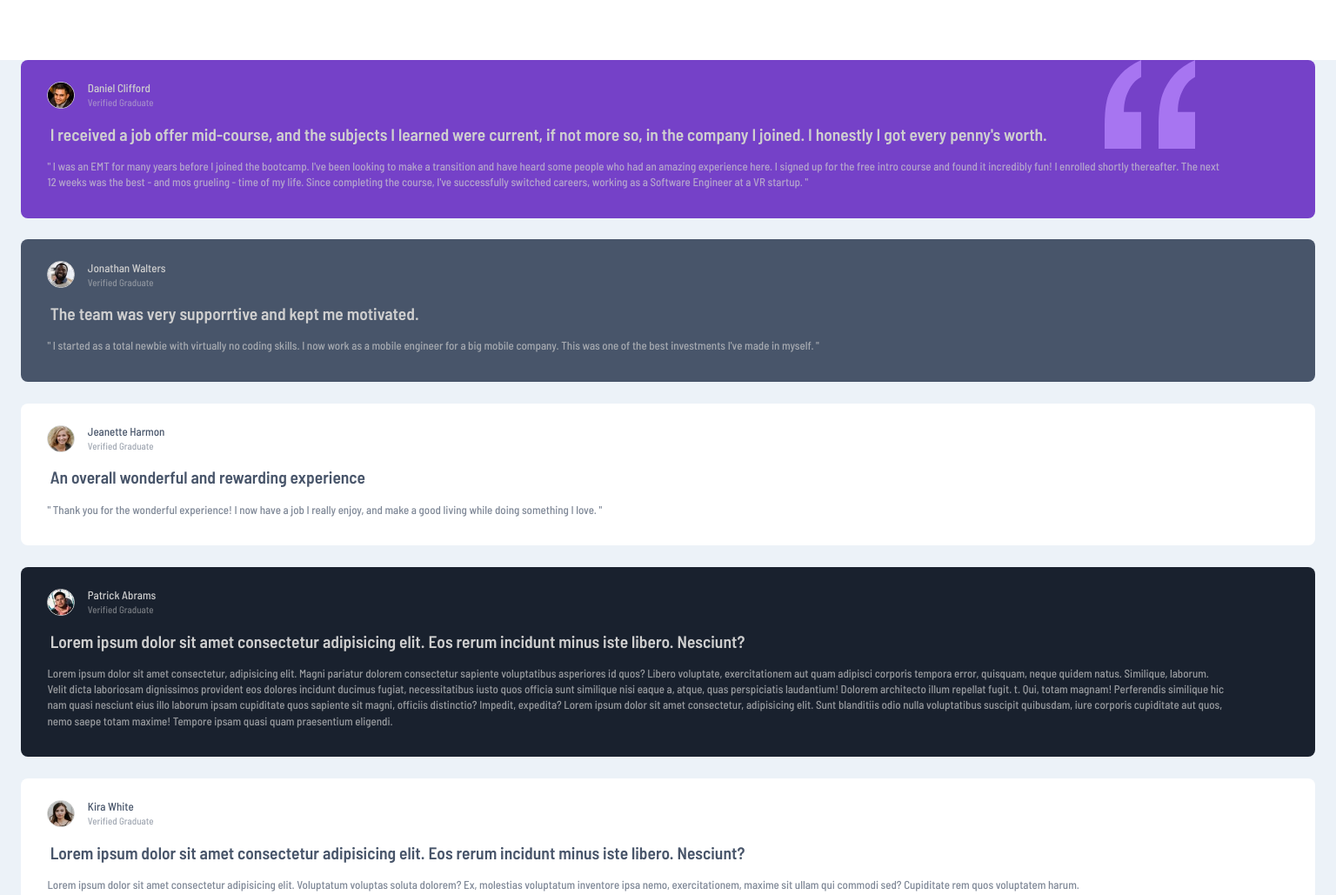
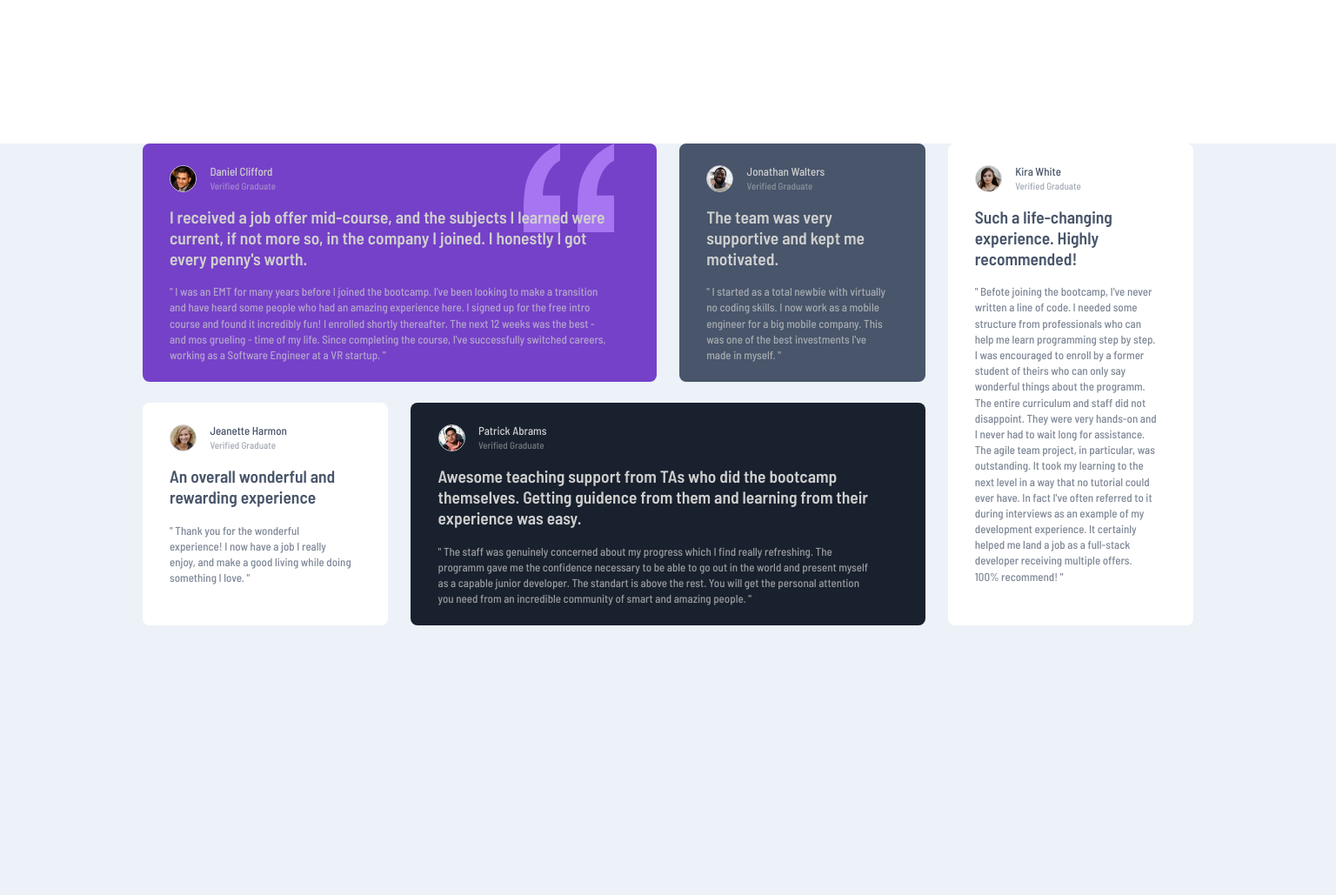
Before and after one commit to consolefish/testimonials-grid-section-main, a plain HTML site: page index.html in a window 1536 px wide. Shown: the top 1029 px of the page at 87% size. Drawn offline with Linux system fonts and the light colour scheme.

Commit message:
Responsive mobile-first

```diff
--- a/index.html
+++ b/index.html
@@ -51,7 +51,7 @@
                             <span class="user-title text-clr-light text-opacity-50">Verified Graduate</span>
                         </div>
                     </div>
-                    <h2 class="card-header text-clr-light">The team was very supporrtive and kept me motivated.</h2>
+                    <h2 class="card-header text-clr-light">The team was very supportive and kept me motivated.</h2>
                     <p class="review text-clr-light text-opacity-70">
                         " I started as a total newbie with virtually no
                         coding skills. I now work as a mobile engineer for
@@ -86,12 +86,12 @@
                             <span class="user-title text-clr-light text-opacity-50">Verified Graduate</span>
                         </div>
                     </div>
-                    <h2 class="card-header text-clr-light">Lorem ipsum dolor sit amet consectetur adipisicing elit. Eos rerum incidunt minus iste libero. Nesciunt?</h2>
+                    <h2 class="card-header text-clr-light">Awesome teaching support from TAs who did the bootcamp themselves. Getting guidence from them and learning from their experience was easy.</h2>
                     <p class="review text-clr-light text-opacity-70">
-                        Lorem ipsum dolor sit amet consectetur, adipisicing elit. Magni pariatur dolorem consectetur sapiente voluptatibus asperiores id quos? Libero voluptate, exercitationem aut quam adipisci corporis tempora error, quisquam, neque quidem natus.
-                        Similique, laborum. Velit dicta laboriosam dignissimos provident eos dolores incidunt ducimus fugiat, necessitatibus iusto quos officia sunt similique nisi eaque a, atque, quas perspiciatis laudantium! Dolorem architecto illum repellat fugit.
-                        t. Qui, totam magnam! Perferendis similique hic nam quasi nesciunt eius illo laborum ipsam cupiditate quos sapiente sit magni, officiis distinctio? Impedit, expedita? Lorem ipsum dolor sit amet consectetur, adipisicing elit. Sunt blanditiis odio
-                        nulla voluptatibus suscipit quibusdam, iure corporis cupiditate aut quos, nemo saepe totam maxime! Tempore ipsam quasi quam praesentium eligendi.
+                        " The staff was genuinely concerned about my progress which I find really refreshing. The programm
+                        gave me the confidence necessary to be able to go out in the world and present myself as a capable junior
+                        developer. The standart is above the rest. You will get the personal attention you need from an incredible
+                        community of smart and amazing people. "
                     </p>
                 </div>
             </div>
@@ -104,8 +104,16 @@
                             <span class="user-title text-clr-dark text-opacity-50">Verified Graduate</span>
                         </div>
                     </div>
-                    <h2 class="card-header text-clr-dark">Lorem ipsum dolor sit amet consectetur adipisicing elit. Eos rerum incidunt minus iste libero. Nesciunt?</h2>
-                    <p class="review text-clr-dark text-opacity-70">Lorem ipsum dolor sit amet consectetur adipisicing elit. Voluptatum voluptas soluta dolorem? Ex, molestias voluptatum inventore ipsa nemo, exercitationem, maxime sit ullam qui commodi sed? Cupiditate rem quos voluptatem harum.</p>
+                    <h2 class="card-header text-clr-dark">Such a life-changing experience. Highly recommended!</h2>
+                    <p class="review text-clr-dark text-opacity-70">
+                        " Befote joining the bootcamp, I've never written a line of code. I needed some structure from professionals
+                        who can help me learn programming step by step. I was encouraged to enroll by a former student of theirs
+                        who can only say wonderful things about the programm. The entire curriculum and staff did not disappoint.
+                        They were very hands-on and I never had to wait long for assistance. The agile team project, in particular,
+                        was outstanding. It took my learning to the next level in a way that no tutorial could ever have.
+                        In fact I've often referred to it during interviews as an example of my development experience. It certainly helped me land
+                        a job as a full-stack developer receiving multiple offers. 100% recommend! "
+                    </p>
                 </div>
             </div>
         </div>
--- a/style/style.css
+++ b/style/style.css
@@ -82,6 +82,26 @@ body {
 .main-grid-container {
     margin: 5.3em 1.85em;
     display: grid;
+    grid-template-columns: minmax(327px, 446px);
+    justify-content: center;
+    align-content: center;
+    gap: 1.9em 2em;
+}
+
+.card {
+    border-radius: 8px;
+    padding: 1.85em 2.4em 2.4em 2.4em;
+}
+
+.card__wrapper {
+    display: flex;
+    flex-flow: column nowrap;
+    justify-content: flex-start;
+    width: 95%;
+}
+
+.card__wrapper > * {
+    flex: 1 1 100%;
 }
 
 .user {
@@ -89,6 +109,7 @@ body {
     flex-flow: row nowrap;
     justify-content: flex-start;
     align-items: center;
+    margin-bottom: 1.2em;
 }
 
 .user-icon {
@@ -105,26 +126,71 @@ body {
     font-size: 0.85rem;
 }
 
-.card {
-    border-radius: 8px;
-    padding: 1.38em 1.84em;
-    margin-bottom: 1.9em;
-    padding-bottom: 2em;
-    min-width: 326.8px;
-}
-
-.card__wrapper {
-    display: flex;
-    flex-flow: column nowrap;
-    justify-content: flex-start;
-    width: 95%;
-}
-
-.card__wrapper > * {
-    flex: 1 1 100%;
-    margin: 0.5em;
+.card-header {
+    margin-bottom: 0.9em;
 }
 
 .review {
     line-height: 1.4;
 }
+
+@media (min-width: 725px) {
+    .main-grid-container {
+        grid-template-columns: repeat(2, minmax(327px, auto));
+        grid-template-rows: repeat(4, minmax(223px, auto));
+    }
+
+    .card:first-child {
+        grid-column: 1 / 2;
+        grid-row: 1 / 3;
+    }
+
+    .card:nth-child(4) {
+        grid-column: 1 / 3;
+        grid-row: 3 / 4;
+    }
+
+    .card:nth-child(5) {
+        grid-column: 1 / 3;
+        grid-row: 4 / 5;
+    }
+}
+
+@media (min-width:1290px) {
+    .card {
+        padding-bottom: 1.65em;
+    }
+
+    .main-grid-container {
+        margin: 12.7em 12.6em;
+        grid-template-columns: repeat(4, 1fr);
+        grid-auto-rows: min-content;
+        /* grid-template-rows: repeat(2, minmax(auto, 280px)); */
+
+    }
+
+    .card:first-child {
+        grid-column: 1 / 3;
+        grid-row: 1 / 2;
+    }
+
+    .card:nth-child(2) {
+        grid-column: 3 / 4;
+        grid-row: 1 / 2;
+    }
+
+    .card:nth-child(5) {
+        grid-column: 4 / 5;
+        grid-row: 1 / 3;
+    }
+
+    .card:nth-child(3) {
+        grid-column: 1 / 2;
+        grid-row: 2 / 3;
+    }
+
+    .card:nth-child(4) {
+        grid-column: 2 / 4;
+        grid-row: 2 / 3;
+    }
+}
```
Also changed, not shown: images/favicon-32x32.png (deleted), 1 other file.
